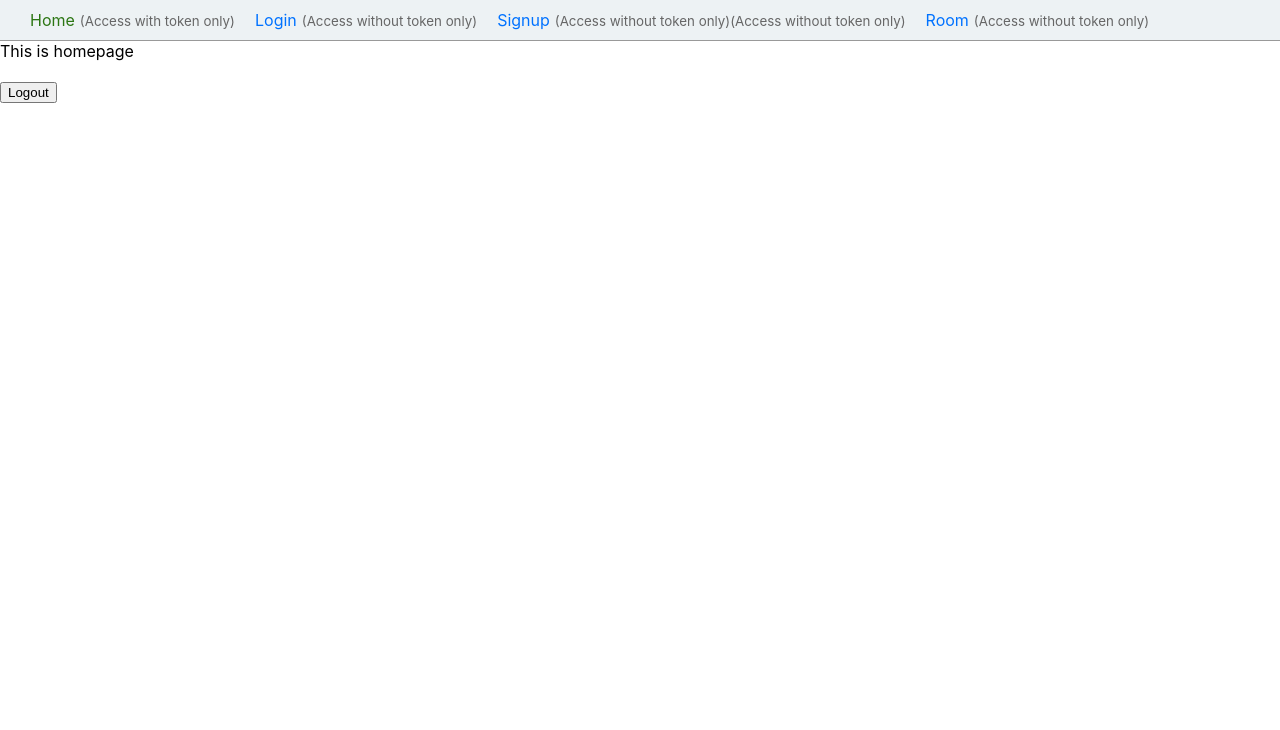
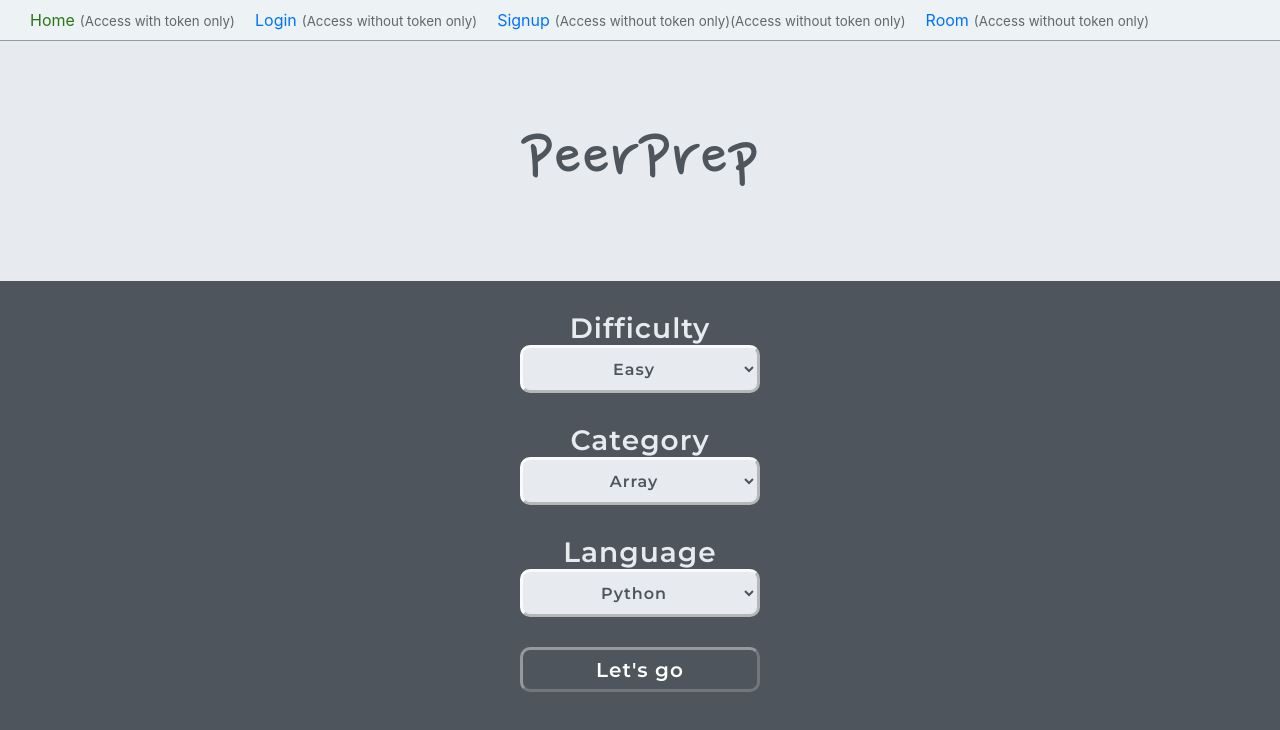
Before and after one commit to CS3219-SE-Principles-and-Patterns/cs3219-project-ay2122-2122-s1-g3, a React (Create React App) app in the folder frontend/: page /home in a window 1280 px wide. Shown: the top 730 px of the page. Built offline with nearby package versions, Linux system fonts and the light colour scheme; sample sign-in values are in the browser's storage.

Commit message:
Style home page

```diff
--- a/frontend/src/Screen/Home.js
+++ b/frontend/src/Screen/Home.js
@@ -1,23 +1,72 @@
-import React from "react";
+import React, { useState } from "react";
 import { getUser, removeUserSession } from "../Utils/Common";
 
+import "../Style/homeStyle.scss";
+
 function Home(props) {
+  const difficulty = useFormInput("Easy");
+  const category = useFormInput("Array");
+  const language = useFormInput("Python");
   const user = getUser();
 
-  // handle click event of logout button
-  const handleLogout = () => {
-    removeUserSession();
-    props.history.push("/login");
+  // handle submission of form
+  const handleSubmit = (e) => {
+    console.log(difficulty.value);
+    console.log(category.value);
+    console.log(language.value);
+    props.history.push("/room");
+    e.preventDefault();
   };
 
   return (
-    <div>
-      This is homepage
-      <br />
-      <br />
-      <input type="button" onClick={handleLogout} value="Logout" />
+    <div className="Home">
+      <div className="homeHeader">
+        <div className="brandName">PeerPrep</div>
+      </div>
+      <div className="homeBody">
+        <form onSubmit={handleSubmit}>
+          <label>Difficulty</label>
+          <select {...difficulty}>
+            <option value="Easy">Easy</option>
+            <option value="Medium">Medium</option>
+            <option value="Difficult">Difficult</option>
+          </select>
+          <label>Category</label>
+          <select {...category}>
+            <option value="Array">Array</option>
+            <option value="Binary">Binary</option>
+            <option value="Dynamic Programming">Dynamic Programming</option>
+            <option value="Graph">Graph</option>
+            <option value="Heap">Heap</option>
+            <option value="Interval">Interval</option>
+            <option value="Linked List">Linked List</option>
+            <option value="Matrix">Matrix</option>
+            <option value="String">String</option>
+            <option value="Tree">Tree</option>
+            <option value="Recursion">Recursion</option>
+          </select>
+          <label>Language</label>
+          <select {...language}>
+            <option value="Python">Python</option>
+            <option value="Javascript">Javascript</option>
+          </select>
+          <button type="submit" value="Submit">
+            Let's go
+          </button>
+        </form>
+      </div>
     </div>
   );
 }
+const useFormInput = (initialValue) => {
+  const [value, setValue] = useState(initialValue);
+  const handleChange = (e) => {
+    setValue(e.target.value);
+  };
+  return {
+    value,
+    onChange: handleChange,
+  };
+};
 
 export default Home;
--- /dev/null
+++ b/frontend/src/Style/homeStyle.scss
@@ -0,0 +1,82 @@
+@import url("https://fonts.googleapis.com/css2?family=Montserrat:ital,wght@0,300;0,400;0,600;1,200;1,300;1,400;1,500&family=Nanum+Pen+Script&display=swap");
+
+.Home {
+    display: flex;
+    flex-direction: column;
+    height: 100vh;
+    width: 100%;
+    .homeHeader {
+        background-color: #E7EBF0;
+        height: 30%;
+        display: flex;
+        flex-direction: column;
+        justify-content: center;
+        .brandName{
+            font-family: "Nanum Pen Script";
+            font-size: 5rem;
+            font-weight: 200;
+            color: #4E555D;
+            text-align: center;
+        }
+    }
+    .homeBody {
+        background-color: #4E555D;
+        height: 70%;
+        display: flex;
+        flex-direction: column;
+        justify-content: start;
+        align-items: center;
+        color: #E7EBF0;
+        font-family: "Montserrat";
+        font-size: 15px;
+        letter-spacing: 1px;
+        font-weight: 500;
+        label{
+            display: block;
+            text-align: center;
+            margin-top: 30px;
+            font-size: 28px;
+            font-weight: 600;
+        }
+        select{
+            height:3rem;
+            width: 15rem;
+            text-align: center;
+            font-family: "Montserrat";
+            background-color: #E7EBF0;
+            border: 3px rgba($color: #FFFFFF, $alpha: 0.80);
+            border-style: outset;
+            border-radius: 10px;
+            font-size: 16px;
+            font-weight: 600;
+            letter-spacing: 1px;
+            color: #4E555D;
+            cursor: pointer;
+        }
+        select:hover {
+            background-color: #FFFFFF;
+        }
+        button{
+            display:block;
+            font-weight: 600;
+            font-family: "Montserrat";
+            font-size: 20px;
+            letter-spacing: 1px;
+            color: #FFFFFF;
+            min-width: 15rem;
+            height: 45px;
+            padding: 0px 20px;
+            background-color: #4E555D;
+            border: 3px rgba($color: #FFFFFF, $alpha: 0.40);
+            border-style: outset;
+            border-radius: 10px;
+            margin-top: 30px;
+            cursor: pointer;
+        }
+        button:hover {
+            background-color: #2a2e33;
+        }
+
+
+    }
+}
```
